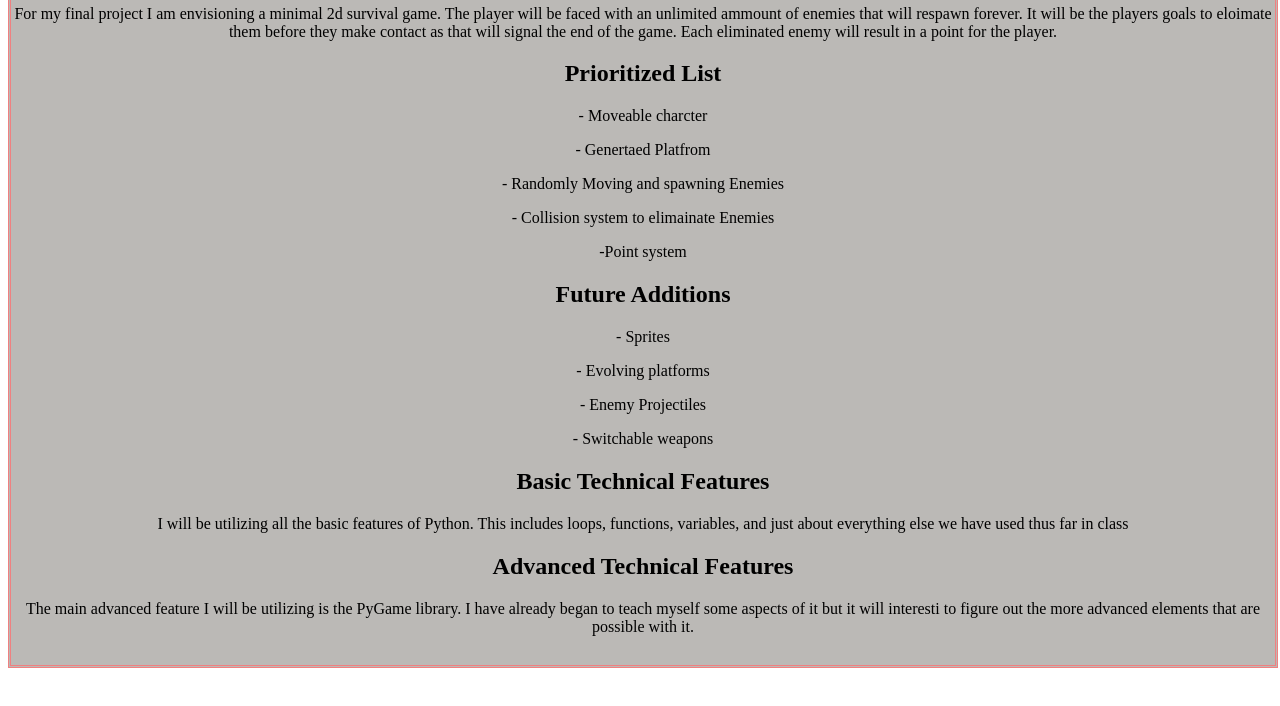
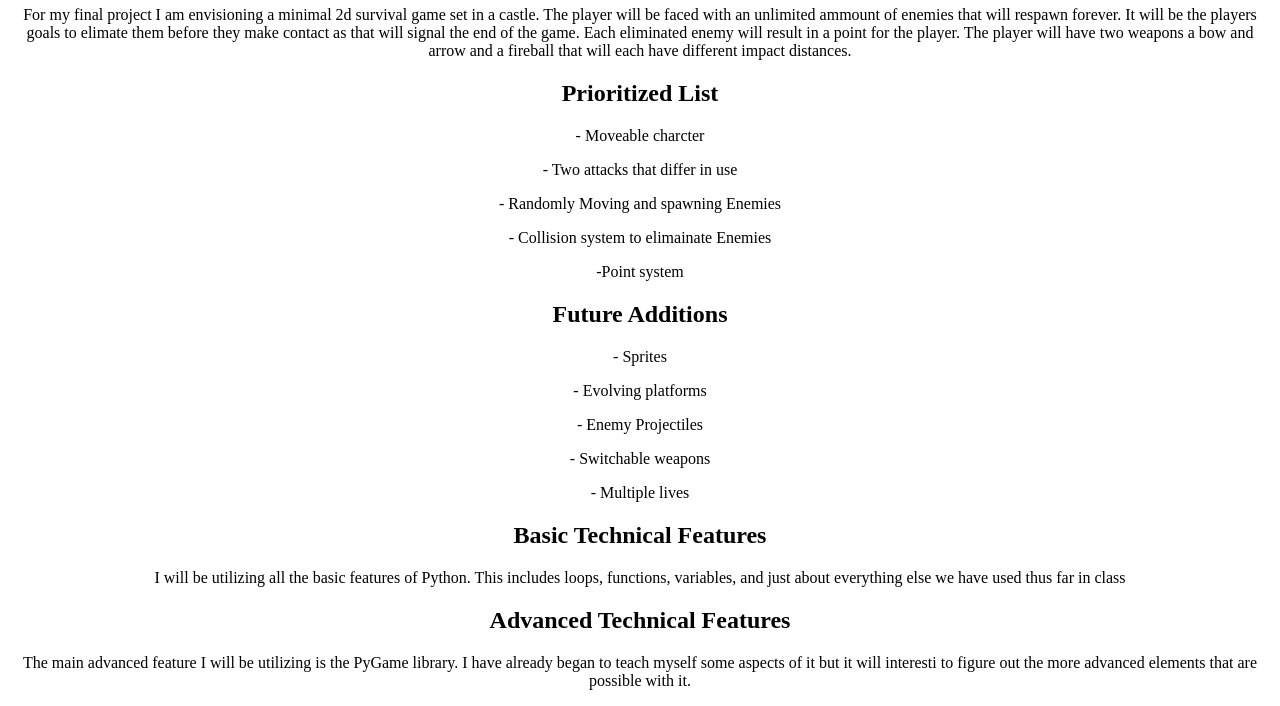
Before and after one commit to GriffinEbel4/final-project-proposal-gme, a plain HTML site: page index.html in a window 1280 px wide. Shown: the part 246-952 px from the top of the page. Before the commit the page ends 922 px from the top, so only its background shows below. Drawn offline with Linux system fonts and the light colour scheme.

Commit message:
Update index.html

```diff
--- a/index.html
+++ b/index.html
@@ -1,45 +1,35 @@
 <!DOCTYPE html>
 <html lang="en">
-<title>Final project</title>
+<title>Getting to Know Eachother</title>
 <meta charset="utf-8">
+
 <style>
-*{
-    box-sizing:content-box
-   }
 
- body {font-family:'Times New Roman', Times, serif}
-
- section {
-  border-style: double;
-  border-color:lightcoral;
-  text-align: center;
-  align-content: center;
-   width: 100%;
-   height: 900px;
-   background-color:rgb(187, 185, 182);
-   padding: 0 pt; ;}
 </style>
 
-<section>
-<h1> Griffins Pygame Game: Name will be decided later</h1>
-<p>Team Members: Griffin Ebel</p>
-<p>As of right right, I will be using Python along with the PyGames library for my final project</p>
-<h3> Proposal Updated: 11/6/21</h3>
-<h1>Overview</h1>
-<p> For my final project I am envisioning a minimal 2d survival game. The player will be faced with an unlimited ammount of enemies that will respawn forever. It will be the players goals to eloimate them before they make contact as that will signal the end of the game. Each eliminated enemy will result in a point for the player.</p>
-<h2> Prioritized List</h2>
-<p>- Moveable charcter</p>
-<p>- Genertaed Platfrom</p>
-<p>- Randomly Moving and spawning Enemies</p>
-<p>- Collision system to elimainate Enemies</p>
-<p> -Point system</p>
-<h2>Future Additions</h2>
-<p>- Sprites</p>
-<p>- Evolving platforms</p>
-<p>- Enemy Projectiles</p>
-<p>- Switchable weapons</p>
-<h2>Basic Technical Features</h2>
-<p>I will be utilizing all the basic features of Python. This includes loops, functions, variables, and just about everything else we have used thus far in class</p>
-<h2>Advanced Technical Features</h2>
-<p> The main advanced feature I will be utilizing is the PyGame library. I have already began to teach myself some aspects of it but it will interesti to figure out the more advanced elements that are possible with it. </p>
-</section>
+
+<center><H1> Castle Black Defender/H1></center>
+<center><p>Team Members: Griffin Ebel</p></center>
+<center><p>As of right right, I will be using Python along with the PyGames library for my final project</p></center>
+<center><H3> Proposal Updated: 11/18/21</H3></center>
+<center><H1>Overview</H1></center>
+<center><p> For my final project I am envisioning a minimal 2d survival game set in a castle. The player will be faced with an unlimited ammount of enemies that will respawn forever. It will be the players goals to elimate them before they make contact as that will signal the end of the game. Each eliminated enemy will result in a point for the player. The player will have two weapons a bow and arrow and a fireball that will each have different impact distances. </p></center>
+<center><h2> Prioritized List</h2></center>
+    <center><p>- Moveable charcter</p></center>
+    <center><p>- Two attacks that differ in use</p></center>
+    <center><p>- Randomly Moving and spawning Enemies</p></center>
+    <center><p>- Collision system to elimainate Enemies</p></center>
+    <center><p> -Point system</p></center>
+
+
+<center><h2>Future Additions</h2></center>
+    <center><p>- Sprites</p></center>
+    <center><p>- Evolving platforms</p></center>
+    <center><p>- Enemy Projectiles</p></center>
+    <center><p>- Switchable weapons</p></center>
+    <center><p>- Multiple lives</p></center>
+
+<center><h2>Basic Technical Features</h2></center>
+<center><p>I will be utilizing all the basic features of Python. This includes loops, functions, variables, and just about everything else we have used thus far in class</p></center>
+<center><h2>Advanced Technical Features</h2></center>
+<center><p> The main advanced feature I will be utilizing is the PyGame library. I have already began to teach myself some aspects of it but it will interesti to figure out the more advanced elements that are possible with it. </p></center>
```
